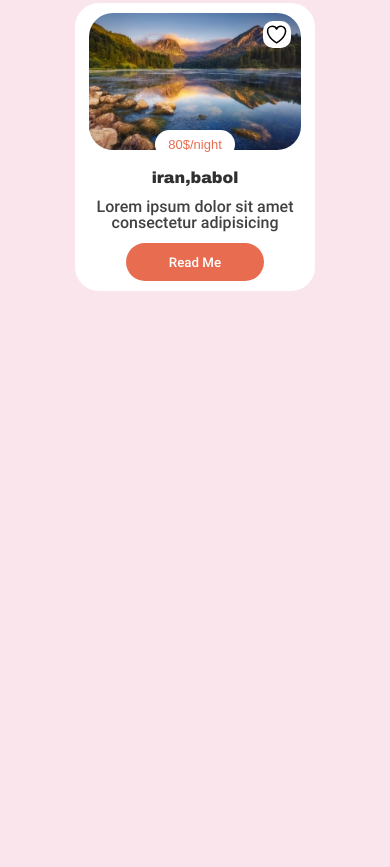
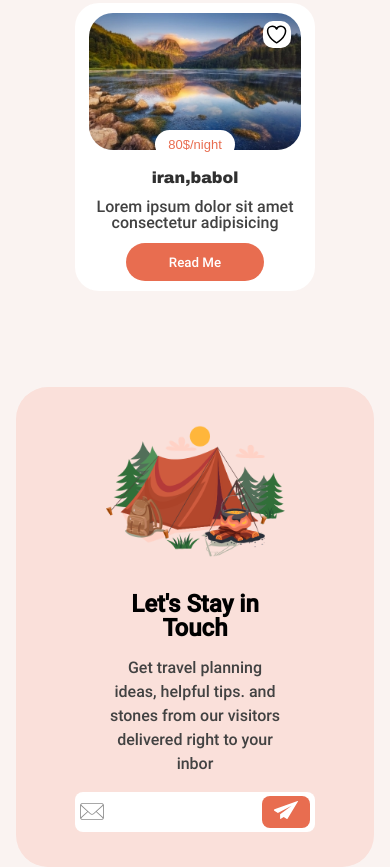
Before and after one commit to alirezabagherzade10/Camping-Web-Practice-Project, a plain HTML site: page index.html in a window 390 px wide. Shown: the part 5285-6152 px from the top of the page. Before the commit the page ends 5576 px from the top, so only its background shows below. Drawn offline with Linux system fonts and the light colour scheme.

Commit message:
feat: add feedback section

```diff
--- a/index.html
+++ b/index.html
@@ -381,6 +381,25 @@
                 </div>
 
             </div>
+            <div class="feedback">
+                <div class="feddback__comment">
+                    <h2 class="feedback__title">Let's Stay in Touch</h2>
+                    <p class="feedback__info">Get travel planning ideas, helpful tips. and stones from our visitors
+                        delivered right to your inbor</p>
+                    <form action="">
+                        <div class="form">
+                            <img src="images/svg-icons/email.svg" alt="email-svg" class="form__icon--email">
+                            <input type="text" class="form__input">
+                            <button class="button__submit">
+                                <img src="images/svg-icons/send.svg" alt="send-svg" class="input__icon--send">
+                            </button>
+                        </div>
+                    </form>
+                </div>
+                <div class="feedback__banner">
+                    <img src="images/tent.png" alt="feedback-img" class="banner__img">
+                </div>
+            </div>
         </div>
     </main>
 </body>
--- a/styles/app.css
+++ b/styles/app.css
@@ -10,7 +10,8 @@ body{
 :root{
     --orange:#e86d50;
     --information:#424242;
-    --bg-color:#fae5ed;
+    --bg-color:#faf3f1;
+    --white:#FFF;
 }
 
 
@@ -295,3 +296,75 @@ background: linear-gradient(rgba(0,0,0,0.45), rgba(0,0,0,0.45)), url('../images/
     padding: .10rem;
     cursor: pointer;
 }
+
+
+/* feedback */
+.feedback{
+    width: 100%;
+    height: 20rem;
+    background-color: #fae0da;
+    justify-self: center;
+    margin-top: 6rem;
+    border-radius: 2rem;
+    display: flex;
+    align-items: center;
+    justify-content: center;
+    overflow: hidden;
+}
+.feddback__comment{
+    width: 50%;
+    padding-left: 3rem;
+    display: flex;
+    justify-content: center;
+    align-items: start;
+    flex-direction: column;
+    gap: 1rem;
+    line-height: 1.5rem;
+}
+.feedback__title{
+    justify-self: center !important;
+}
+.feedback__info{
+    color: var(--information);
+    max-width: 22rem;
+}
+.feedback__banner{
+    width:50%;
+    padding-right: 3rem;
+    background-size: cover;
+}
+.banner__img{
+    width: 100%;
+}
+.form{
+    width: 20rem;
+    height: 2.5rem;
+    border-radius: .5rem ;
+    background-color: var(--white);
+    position: relative;
+    display: flex;
+    align-items: center;
+    justify-content: center;
+}
+.form__icon--email{
+    position: absolute;
+    left: 5px;
+}
+.form__input{
+    outline: none;
+    border: none;
+    position: absolute;
+    left: 2rem;
+
+}
+.button__submit{
+    background-color: var(--orange);
+    border-radius: .5rem;
+    outline: none;
+    border: none;
+    cursor: pointer;
+    width: 3rem;
+    height: 2rem;
+    position: absolute;
+    right: 5px;
+}
--- a/styles/responsive.css
+++ b/styles/responsive.css
@@ -11,6 +11,8 @@
     }
     .distance{
         gap: 2rem;
+    }
+    .form{
     }
 }
 
@@ -36,6 +38,27 @@
     .services{
         gap: 1rem;
     }
+    .feedback{
+        flex-direction: column;
+        height: 30rem;
+        gap: 2rem;
+    }
+    .feedback__banner{
+        order: -1;
+    }
+    .feddback__comment{
+        padding: 0;
+        margin: 0;
+        align-items: center;
+        text-align: center;
+    }
+    .feedback__banner{
+        padding: 0;
+        margin: 0;
+    }
+    .form{
+        padding: 0;
+    }
 }
 
 @media only screen and (max-width: 767px) {
@@ -49,6 +72,12 @@
     .services{
         gap: 2rem;
     }
+    .form{
+        width: 18rem;
+    }
+    .feedback__info{
+        width: 100%;
+    }
 }
 
 @media only screen and (max-width: 575px) {
@@ -59,4 +88,7 @@
     .header__subcomment{
         max-width: 19rem;
     }
+    .form{
+        width: 15rem;
+    }
 }
```
